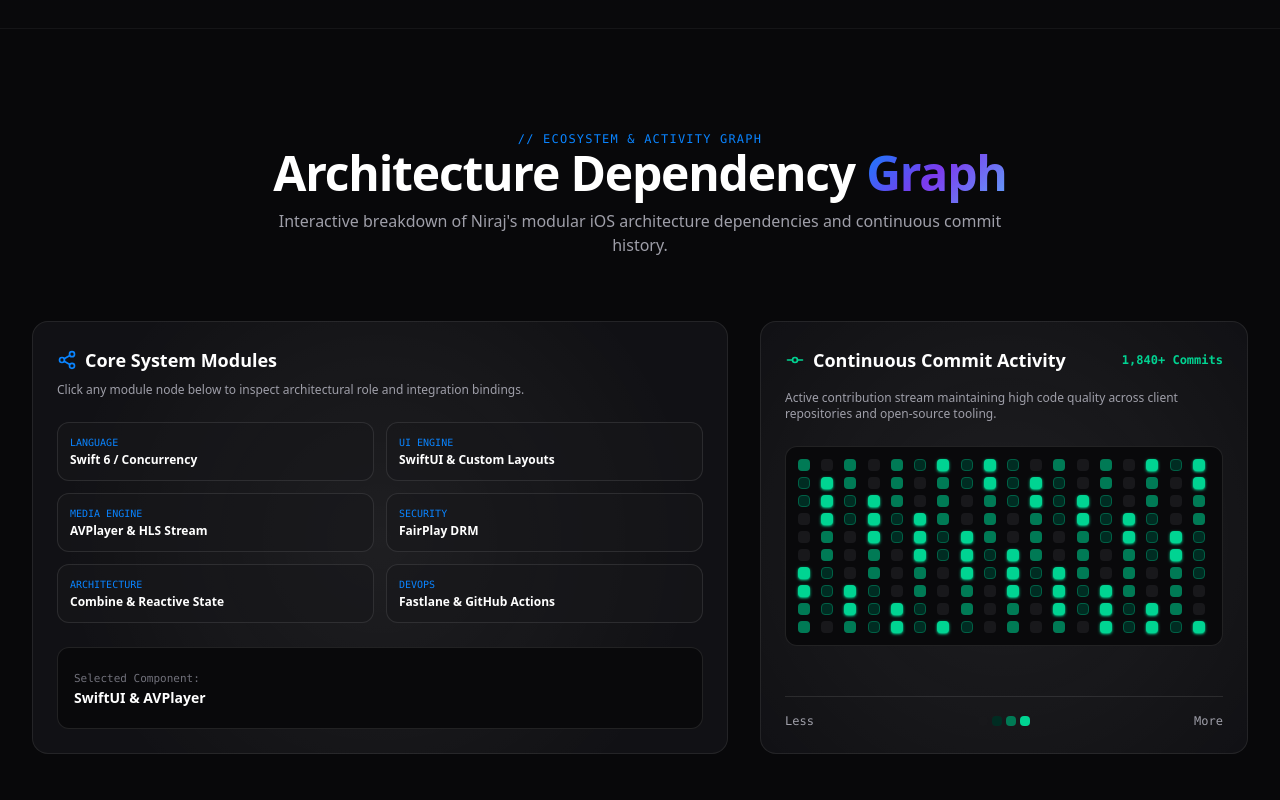
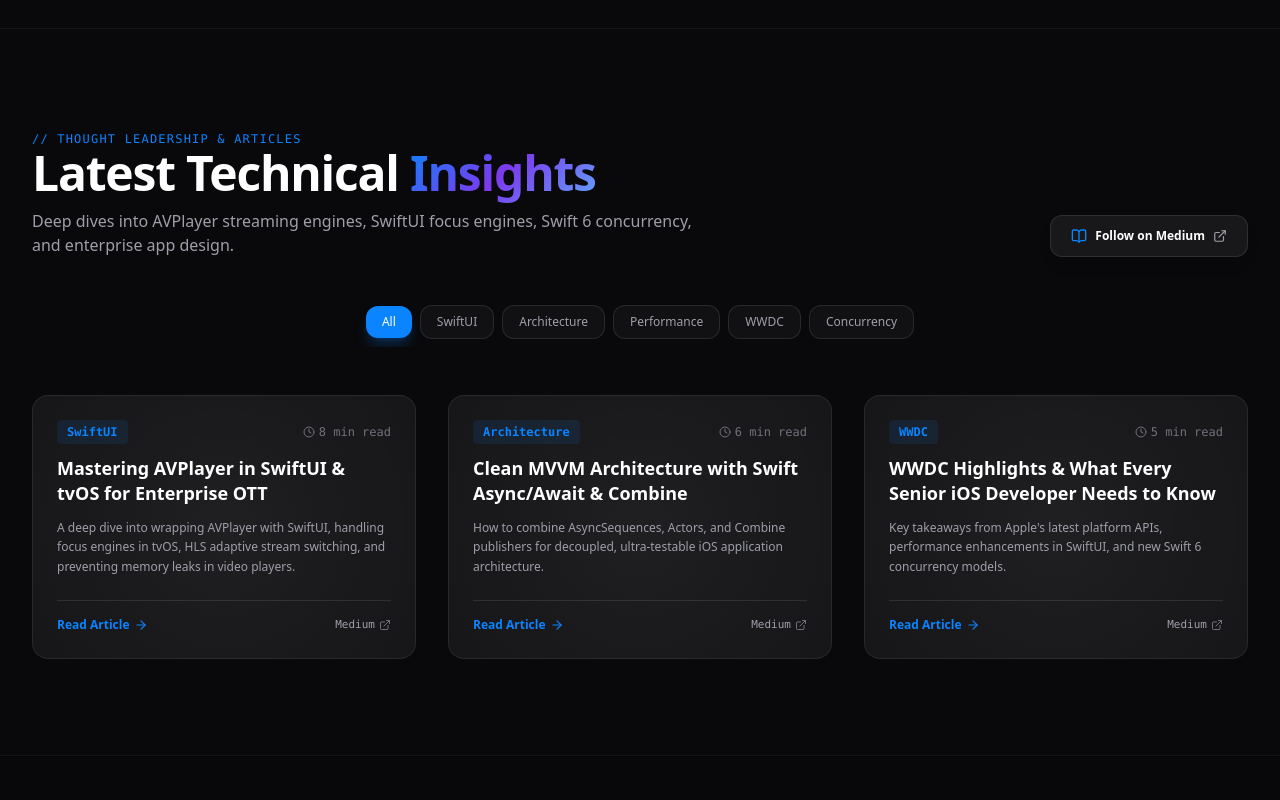
Before and after one commit to Nirajpaul2/my-resume-website, a Next.js app: page / in a window 1280 px wide. Shown: the part 8040-8840 px from the top of the page. Built offline with nearby package versions, Linux system fonts and the light colour scheme.

Commit message:
Remove Ecosystem Activity Graph and update Send Message form to mailto:nirajpaul.ios@gmail.com

```diff
--- a/src/app/page.tsx
+++ b/src/app/page.tsx
@@ -13,7 +13,6 @@ import { TechStackSection } from "@/components/sections/TechStackSection";
 import { ExperienceSection } from "@/components/sections/ExperienceSection";
 import { ProjectsSection } from "@/components/sections/ProjectsSection";
 import { AchievementsSection } from "@/components/sections/AchievementsSection";
-import { SkillGraphSection } from "@/components/sections/SkillGraphSection";
 import { BlogSection } from "@/components/sections/BlogSection";
 import { ContactSection } from "@/components/sections/ContactSection";
 import { Footer } from "@/components/sections/Footer";
@@ -22,7 +21,7 @@ export default function Home() {
   const [commandPaletteOpen, setCommandPaletteOpen] = useState(false);
 
   return (
-    <main className="relative min-h-screen bg-[#09090B] text-white selection:bg-[#0A84FF]/30 selection:text-white">
+    <main className="relative min-h-screen bg-[#09090B] text-white selection:bg-[#0A84FF]/30 selection:text-[#0A84FF]">
       {/* Entrance Animation Loader */}
       <LoadingScreen />
 
@@ -49,7 +48,6 @@ export default function Home() {
         <ExperienceSection />
         <ProjectsSection />
         <AchievementsSection />
-        <SkillGraphSection />
         <BlogSection />
         <ContactSection />
         <Footer />
--- a/src/components/sections/ContactSection.tsx
+++ b/src/components/sections/ContactSection.tsx
@@ -8,17 +8,25 @@ import { PERSONAL_DATA } from "@/data/portfolioData";
 import confetti from "canvas-confetti";
 
 export const ContactSection: React.FC = () => {
-  const [formData, setFormData] = useState({ name: "", email: "", projectType: "Enterprise iOS App", message: "" });
+  const [formData, setFormData] = useState({ name: "", email: "", message: "" });
   const [submitted, setSubmitted] = useState(false);
   const [copiedEmail, setCopiedEmail] = useState(false);
 
   const handleSubmit = (e: React.FormEvent) => {
     e.preventDefault();
+
+    // Construct mailto URL to send email directly to nirajpaul.ios@gmail.com
+    const subject = encodeURIComponent(`Portfolio Inquiry from ${formData.name}`);
+    const body = encodeURIComponent(`Name: ${formData.name}\nEmail: ${formData.email}\n\nMessage:\n${formData.message}`);
+    const mailtoUrl = `mailto:${PERSONAL_DATA.email}?subject=${subject}&body=${body}`;
+
+    window.location.href = mailtoUrl;
+
     setSubmitted(true);
     confetti({ particleCount: 100, spread: 70, origin: { y: 0.6 } });
     setTimeout(() => {
       setSubmitted(false);
-      setFormData({ name: "", email: "", projectType: "Enterprise iOS App", message: "" });
+      setFormData({ name: "", email: "", message: "" });
     }, 4000);
   };
 
@@ -147,9 +155,9 @@ export const ContactSection: React.FC = () => {
                 <div className="w-12 h-12 rounded-full bg-emerald-500/20 text-emerald-400 flex items-center justify-center mx-auto">
                   <Sparkles className="w-6 h-6" />
                 </div>
-                <h4 className="text-lg font-bold text-white">Message Transmitted!</h4>
+                <h4 className="text-lg font-bold text-white">Opening Email Client...</h4>
                 <p className="text-xs text-zinc-300">
-                  Thank you for reaching out. Niraj will review your request and reply shortly.
+                  Your message was formatted and directed to <strong className="text-white">nirajpaul.ios@gmail.com</strong>.
                 </p>
               </motion.div>
             ) : (
@@ -181,23 +189,9 @@ export const ContactSection: React.FC = () => {
                 </div>
 
                 <div>
-                  <label className="block text-xs font-mono text-zinc-400 mb-1.5">Inquiry Type</label>
-                  <select
-                    value={formData.projectType}
-                    onChange={(e) => setFormData({ ...formData, projectType: e.target.value })}
-                    className="w-full px-4 py-3 bg-zinc-950 rounded-xl border border-white/10 text-xs text-white focus:outline-none focus:border-[#0A84FF]"
-                  >
-                    <option value="Enterprise iOS App">Enterprise iOS / SwiftUI Project</option>
-                    <option value="OTT Streaming Architecture">OTT / Apple TV Video Streaming Engine</option>
-                    <option value="Full-Time Lead Role">Senior iOS Lead / Architect Hiring</option>
-                    <option value="Advisory / Consulting">Technical Advisory & Code Audit</option>
-                  </select>
-                </div>
-
-                <div>
                   <label className="block text-xs font-mono text-zinc-400 mb-1.5">Project Details / Message</label>
                   <textarea
-                    rows={4}
+                    rows={5}
                     required
                     placeholder="Briefly describe your objectives, architecture requirements, or timeline..."
                     value={formData.message}
--- a/src/components/sections/SkillGraphSection.tsx
+++ /dev/null
@@ -1,145 +0,0 @@
-"use client";
-
-import React, { useState } from "react";
-import { motion } from "framer-motion";
-import { GitCommit, Cpu, Share2, Sparkles } from "lucide-react";
-
-export const SkillGraphSection: React.FC = () => {
-  const [selectedNode, setSelectedNode] = useState<string>("SwiftUI & AVPlayer");
-
-  const nodes = [
-    { id: "swift", label: "Swift 6 / Concurrency", category: "Language", desc: "Strict data race safety & async/await actors." },
-    { id: "swiftui", label: "SwiftUI & Custom Layouts", category: "UI Engine", desc: "Declarative UI primitives, metal renderers & tvOS Focus." },
-    { id: "avplayer", label: "AVPlayer & HLS Stream", category: "Media Engine", desc: "Low-latency ABR, chapter scrubbing, and SSAI ad insertion." },
-    { id: "drm", label: "FairPlay DRM", category: "Security", desc: "Encrypted stream key exchange & content protection." },
-    { id: "combine", label: "Combine & Reactive State", category: "Architecture", desc: "Publisher pipelines, state streams & MVVM binding." },
-    { id: "ci", label: "Fastlane & GitHub Actions", category: "DevOps", desc: "Automated test suites & TestFlight / App Store submission." }
-  ];
-
-  // Deterministic contribution grid pattern to ensure server & client HTML hydration match 100%
-  const generateContributionDays = () => {
-    const days = [];
-    for (let i = 0; i < 180; i++) {
-      // Deterministic math formula derived from index (0, 1, 2, 3)
-      const level = (i * 7 + (i % 5) * 3 + 2) % 4;
-      days.push(level);
-    }
-    return days;
-  };
-
-  const contributionGrid = generateContributionDays();
-
-  return (
-    <section className="py-24 relative bg-zinc-950/40 border-b border-white/5">
-      <div className="max-w-7xl mx-auto px-4 sm:px-6 lg:px-8">
-
-        {/* Title */}
-        <div className="text-center max-w-3xl mx-auto mb-16 space-y-3">
-          <span className="text-xs font-mono tracking-widest text-[#0A84FF] uppercase">
-            // Ecosystem & Activity Graph
-          </span>
-          <h2 className="text-3xl sm:text-5xl font-bold tracking-tight text-white">
-            Architecture Dependency <span className="gradient-text-apple">Graph</span>
-          </h2>
-          <p className="text-sm sm:text-base text-zinc-400">
-            Interactive breakdown of Niraj&apos;s modular iOS architecture dependencies and continuous commit history.
-          </p>
-        </div>
-
-        <div className="grid lg:grid-cols-12 gap-8 items-stretch">
-
-          {/* Left Dependency Node Cards */}
-          <div className="lg:col-span-7 linear-card p-6 flex flex-col justify-between space-y-6">
-            <div>
-              <h3 className="text-lg font-bold text-white mb-2 flex items-center gap-2">
-                <Share2 className="w-5 h-5 text-[#0A84FF]" /> Core System Modules
-              </h3>
-              <p className="text-xs text-zinc-400 mb-6">
-                Click any module node below to inspect architectural role and integration bindings.
-              </p>
-
-              <div className="grid grid-cols-2 gap-3">
-                {nodes.map((node) => {
-                  const isSelected = selectedNode === node.label;
-                  return (
-                    <button
-                      key={node.id}
-                      onClick={() => setSelectedNode(node.label)}
-                      className={`p-3 rounded-xl text-left border transition-all ${
-                        isSelected
-                          ? "bg-[#0A84FF]/20 border-[#0A84FF] shadow-lg shadow-[#0A84FF]/20"
-                          : "bg-zinc-900/60 border-white/10 hover:border-white/20"
-                      }`}
-                    >
-                      <span className="text-[10px] font-mono uppercase text-[#0A84FF] block">
-                        {node.category}
-                      </span>
-                      <span className="text-xs font-bold text-white block mt-0.5">
-                        {node.label}
-                      </span>
-                    </button>
-                  );
-                })}
-              </div>
-            </div>
-
-            {/* Selected Node Details Display */}
-            <div className="p-4 rounded-xl bg-zinc-950 border border-white/10 text-left space-y-1">
-              <span className="text-[11px] font-mono text-zinc-500">Selected Component:</span>
-              <h4 className="text-sm font-bold text-white">{selectedNode}</h4>
-              <p className="text-xs text-zinc-300">
-                {nodes.find((n) => n.label === selectedNode)?.desc}
-              </p>
-            </div>
-          </div>
-
-          {/* Right Simulated GitHub Contribution Heatmap */}
-          <div className="lg:col-span-5 linear-card p-6 flex flex-col justify-between space-y-6">
-            <div>
-              <div className="flex items-center justify-between mb-4">
-                <h3 className="text-lg font-bold text-white flex items-center gap-2">
-                  <GitCommit className="w-5 h-5 text-emerald-400" /> Continuous Commit Activity
-                </h3>
-                <span className="text-xs font-mono text-emerald-400 font-bold">1,840+ Commits</span>
-              </div>
-              <p className="text-xs text-zinc-400 mb-6">
-                Active contribution stream maintaining high code quality across client repositories and open-source tooling.
-              </p>
-
-              {/* Heatmap Grid */}
-              <div className="grid grid-cols-18 gap-1.5 p-3 rounded-xl bg-zinc-950 border border-white/10 overflow-x-auto">
-                {contributionGrid.map((lvl, idx) => {
-                  let bgClass = "bg-zinc-900";
-                  if (lvl === 1) bgClass = "bg-emerald-950 border border-emerald-800";
-                  if (lvl === 2) bgClass = "bg-emerald-700";
-                  if (lvl === 3) bgClass = "bg-emerald-400 shadow-sm shadow-emerald-400";
-
-                  return (
-                    <div
-                      key={idx}
-                      className={`w-3 h-3 rounded-sm ${bgClass} transition-colors hover:scale-125`}
-                      title={`Activity index: ${lvl}`}
-                    />
-                  );
-                })}
-              </div>
-            </div>
-
-            <div className="flex items-center justify-between text-xs text-zinc-400 pt-4 border-t border-white/10 font-mono">
-              <span>Less</span>
-              <div className="flex items-center gap-1">
-                <span className="w-2.5 h-2.5 rounded-sm bg-zinc-900" />
-                <span className="w-2.5 h-2.5 rounded-sm bg-emerald-950" />
-                <span className="w-2.5 h-2.5 rounded-sm bg-emerald-700" />
-                <span className="w-2.5 h-2.5 rounded-sm bg-emerald-400" />
-              </div>
-              <span>More</span>
-            </div>
-          </div>
-
-        </div>
-
-      </div>
-    </section>
-  );
-};
```
